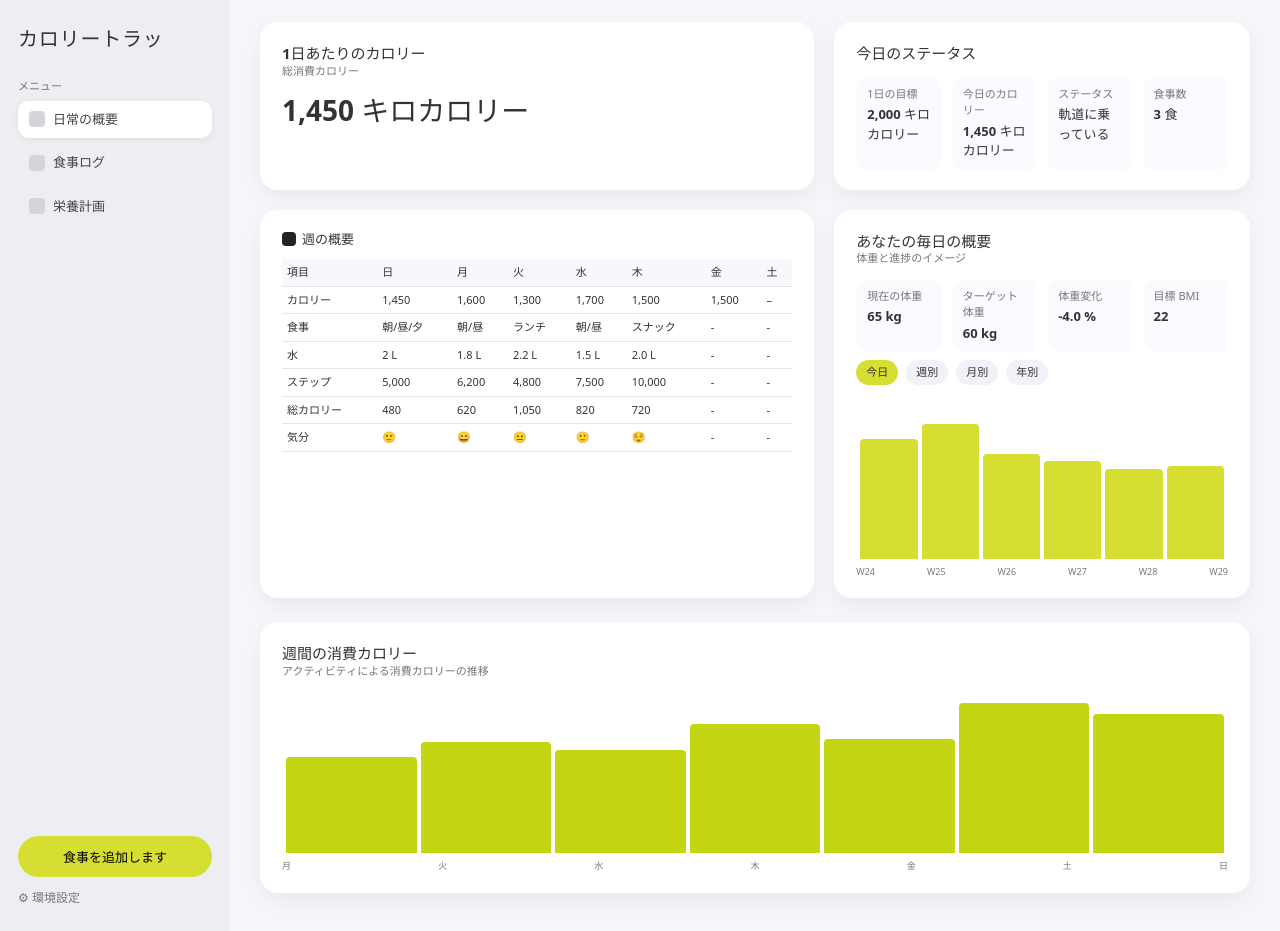
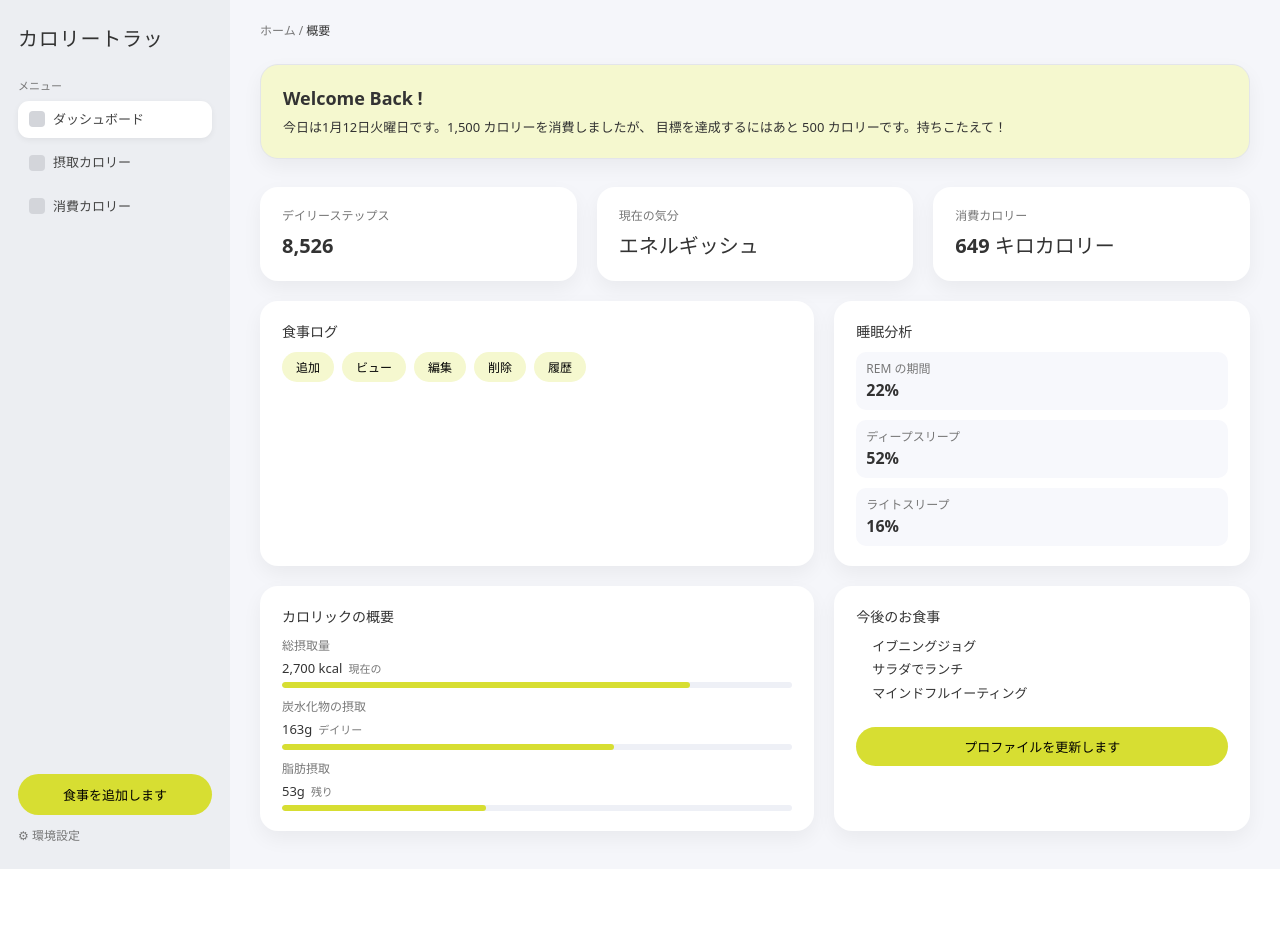
Before and after one commit to kazukittin/Daiett_App, a React app in the folder frontend/: page / in a window 1280 px wide. After the commit the page ends 869 px from the top, so only its background shows below. Built offline with nearby package versions, Linux system fonts and the light colour scheme; the HTML template or start-up script is replaced by a standard one.

Commit message:
feat: create HomeDashboardPage component and update routing

```diff
--- a/frontend/src/App.css
+++ b/frontend/src/App.css
@@ -682,3 +682,177 @@ th {
 .btn-link:hover {
   text-decoration: underline;
 }
+
+/* ===== Home Dashboard ===== */
+
+.row-single {
+  margin-bottom: 8px;
+}
+
+.row-3 {
+  display: grid;
+  grid-template-columns: repeat(3, 1fr);
+  gap: 20px;
+}
+
+.card-highlight {
+  background: var(--accent-soft);
+  border-radius: var(--radius-lg);
+  border: 1px solid var(--border-soft);
+}
+
+.card-highlight-title {
+  font-size: 18px;
+  font-weight: 600;
+  margin-bottom: 6px;
+}
+
+.card-highlight-text {
+  font-size: 13px;
+}
+
+/* metric cards */
+
+.metric-card {
+  display: flex;
+  flex-direction: column;
+  justify-content: center;
+}
+
+.metric-label {
+  font-size: 12px;
+  color: var(--text-muted);
+  margin-bottom: 6px;
+}
+
+.metric-value {
+  font-size: 20px;
+  font-weight: 600;
+}
+
+/* section headers */
+
+.section-header {
+  display: flex;
+  justify-content: space-between;
+  align-items: center;
+}
+
+.section-title {
+  font-size: 14px;
+  font-weight: 600;
+  margin-bottom: 10px;
+}
+
+/* 食事ログボタン風 */
+
+.log-actions {
+  display: flex;
+  flex-wrap: wrap;
+  gap: 8px;
+}
+
+.chip-button {
+  border: none;
+  border-radius: 999px;
+  padding: 6px 14px;
+  font-size: 12px;
+  background: var(--accent-soft);
+  cursor: pointer;
+}
+
+/* 睡眠分析 */
+
+.sleep-grid {
+  display: flex;
+  flex-direction: column;
+  gap: 10px;
+  margin-top: 8px;
+}
+
+.sleep-item {
+  padding: 8px 10px;
+  border-radius: 10px;
+  background: #f7f8fc;
+}
+
+.sleep-label {
+  font-size: 12px;
+  color: var(--text-muted);
+}
+
+.sleep-value {
+  font-size: 16px;
+  font-weight: 600;
+}
+
+/* カロリック概要 */
+
+.cal-summary {
+  display: flex;
+  flex-direction: column;
+  gap: 10px;
+  margin-top: 8px;
+}
+
+.cal-row {
+  display: flex;
+  flex-direction: column;
+  gap: 4px;
+}
+
+.cal-label {
+  font-size: 12px;
+  color: var(--text-muted);
+}
+
+.cal-values {
+  display: flex;
+  gap: 6px;
+  align-items: baseline;
+  font-size: 13px;
+}
+
+.cal-sub {
+  font-size: 11px;
+  color: var(--text-muted);
+}
+
+.cal-bar {
+  width: 100%;
+  height: 6px;
+  border-radius: 999px;
+  background: #eef0f6;
+  overflow: hidden;
+}
+
+.cal-bar-fill {
+  height: 100%;
+  border-radius: 999px;
+  background: var(--accent);
+}
+
+/* 今後のお食事 */
+
+.upcoming-list {
+  list-style: none;
+  padding-left: 16px;
+  margin: 4px 0 16px;
+  font-size: 13px;
+}
+
+.upcoming-list li {
+  margin-bottom: 4px;
+}
+
+.profile-update-btn {
+  margin-top: 8px;
+  width: 100%;
+  border: none;
+  border-radius: 999px;
+  padding: 10px 16px;
+  background: var(--accent);
+  font-size: 13px;
+  font-weight: 600;
+  cursor: pointer;
+}
--- a/frontend/src/App.jsx
+++ b/frontend/src/App.jsx
@@ -1,14 +1,16 @@
 // src/App.jsx
 import React from "react";
 import { Routes, Route } from "react-router-dom";
-import DashboardPage from "./pages/DashboardPage.jsx";
+import HomeDashboardPage from "./pages/HomeDashboardPage.jsx";
+import DashboardPage from "./pages/DashboardPage.jsx"; // いまの摂取カロリー画面
 import AddMealPage from "./pages/AddMealPage.jsx";
 import "./App.css";
 
 export default function App() {
   return (
     <Routes>
-      <Route path="/" element={<DashboardPage />} />
+      <Route path="/" element={<HomeDashboardPage />} />
+      <Route path="/intake" element={<DashboardPage />} />
       <Route path="/meals/new" element={<AddMealPage />} />
     </Routes>
   );
--- /dev/null
+++ b/frontend/src/pages/HomeDashboardPage.jsx
@@ -0,0 +1,197 @@
+// src/pages/HomeDashboardPage.jsx
+import React from "react";
+import { useNavigate } from "react-router-dom";
+import "../App.css";
+
+export default function HomeDashboardPage() {
+  const navigate = useNavigate();
+
+  return (
+    <div className="app">
+      {/* Sidebar */}
+      <aside className="sidebar">
+        <div className="sidebar-logo">カロリートラッ</div>
+
+        <div>
+            <div className="nav-section-title">メニュー</div>
+            <ul className="nav-list">
+
+                {/* ダッシュボード */}
+                <li
+                className={`nav-item ${location.pathname === "/" ? "active" : ""}`}
+                onClick={() => navigate("/")}
+                >
+                <div className="nav-icon" />
+                <span>ダッシュボード</span>
+                </li>
+
+                {/* 摂取カロリー */}
+                <li
+                className={`nav-item ${location.pathname === "/intake" ? "active" : ""}`}
+                onClick={() => navigate("/intake")}
+                >
+                <div className="nav-icon" />
+                <span>摂取カロリー</span>
+                </li>
+
+                {/* 消費カロリー（新規） */}
+                <li
+                className={`nav-item ${location.pathname === "/burn" ? "active" : ""}`}
+                onClick={() => navigate("/burn")}
+                >
+                <div className="nav-icon" />
+                <span>消費カロリー</span>
+                </li>
+
+            </ul>
+        </div>
+
+
+        <div className="sidebar-bottom">
+          <button
+            className="btn-add-meal"
+            onClick={() => navigate("/meals/new")}
+          >
+            食事を追加します
+          </button>
+          <div className="sidebar-link">⚙ 環境設定</div>
+        </div>
+      </aside>
+
+      {/* Main */}
+      <main className="main">
+        <header className="topbar">
+          <div className="breadcrumb">
+            ホーム / <span>概要</span>
+          </div>
+        </header>
+
+        <section className="content">
+          {/* Welcome カード */}
+          <div className="row-single">
+            <div className="card card-highlight">
+              <div className="card-highlight-title">Welcome Back !</div>
+              <div className="card-highlight-text">
+                今日は1月12日火曜日です。1,500 カロリーを消費しましたが、
+                目標を達成するにはあと 500 カロリーです。持ちこたえて！
+              </div>
+            </div>
+          </div>
+
+          {/* 上段：3つの小さめカード */}
+          <div className="row-3">
+            <div className="card metric-card">
+              <div className="metric-label">デイリーステップス</div>
+              <div className="metric-value">8,526</div>
+            </div>
+            <div className="card metric-card">
+              <div className="metric-label">現在の気分</div>
+              <div className="metric-value">エネルギッシュ</div>
+            </div>
+            <div className="card metric-card">
+              <div className="metric-label">消費カロリー</div>
+              <div className="metric-value">649 キロカロリー</div>
+            </div>
+          </div>
+
+          {/* 中段：食事ログ & 睡眠分析 */}
+          <div className="row">
+            {/* 食事ログ */}
+            <div className="card">
+              <div className="section-header">
+                <div className="section-title">食事ログ</div>
+              </div>
+              <div className="log-actions">
+                <button
+                  className="chip-button"
+                  onClick={() => navigate("/meals/new")}
+                >
+                  追加
+                </button>
+                <button className="chip-button">ビュー</button>
+                <button className="chip-button">編集</button>
+                <button className="chip-button">削除</button>
+                <button className="chip-button">履歴</button>
+              </div>
+            </div>
+
+            {/* 睡眠分析 */}
+            <div className="card">
+              <div className="section-title">睡眠分析</div>
+              <div className="sleep-grid">
+                <div className="sleep-item">
+                  <div className="sleep-label">REM の期間</div>
+                  <div className="sleep-value">22%</div>
+                </div>
+                <div className="sleep-item">
+                  <div className="sleep-label">ディープスリープ</div>
+                  <div className="sleep-value">52%</div>
+                </div>
+                <div className="sleep-item">
+                  <div className="sleep-label">ライトスリープ</div>
+                  <div className="sleep-value">16%</div>
+                </div>
+              </div>
+            </div>
+          </div>
+
+          {/* 下段：カロリック概要 & 今後のお食事 */}
+          <div className="row">
+            {/* カロリック概要 */}
+            <div className="card">
+              <div className="section-title">カロリックの概要</div>
+              <div className="cal-summary">
+                <div className="cal-row">
+                  <div className="cal-label">総摂取量</div>
+                  <div className="cal-values">
+                    <span>2,700 kcal</span>
+                    <span className="cal-sub">現在の</span>
+                  </div>
+                  <div className="cal-bar">
+                    <div className="cal-bar-fill" style={{ width: "80%" }} />
+                  </div>
+                </div>
+
+                <div className="cal-row">
+                  <div className="cal-label">炭水化物の摂取</div>
+                  <div className="cal-values">
+                    <span>163g</span>
+                    <span className="cal-sub">デイリー</span>
+                  </div>
+                  <div className="cal-bar">
+                    <div className="cal-bar-fill" style={{ width: "65%" }} />
+                  </div>
+                </div>
+
+                <div className="cal-row">
+                  <div className="cal-label">脂肪摂取</div>
+                  <div className="cal-values">
+                    <span>53g</span>
+                    <span className="cal-sub">残り</span>
+                  </div>
+                  <div className="cal-bar">
+                    <div className="cal-bar-fill" style={{ width: "40%" }} />
+                  </div>
+                </div>
+              </div>
+            </div>
+
+            {/* 今後のお食事 / プロファイル */}
+            <div className="card">
+              <div className="section-title">今後のお食事</div>
+              <ul className="upcoming-list">
+                <li>イブニングジョグ</li>
+                <li>サラダでランチ</li>
+                <li>マインドフルイーティング</li>
+              </ul>
+
+              <button className="profile-update-btn">
+                プロファイルを更新します
+              </button>
+            </div>
+          </div>
+        </section>
+      </main>
+    </div>
+  );
+}
```
